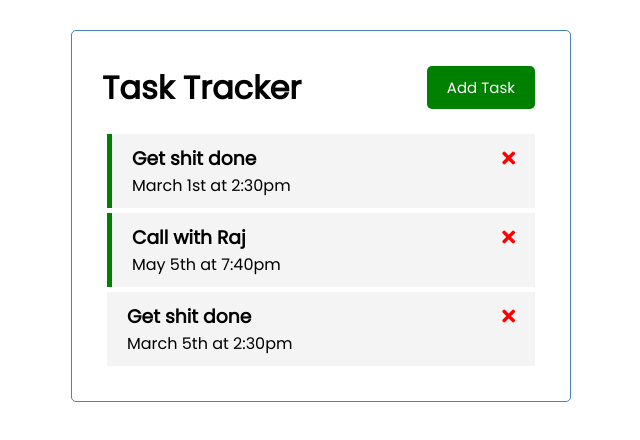
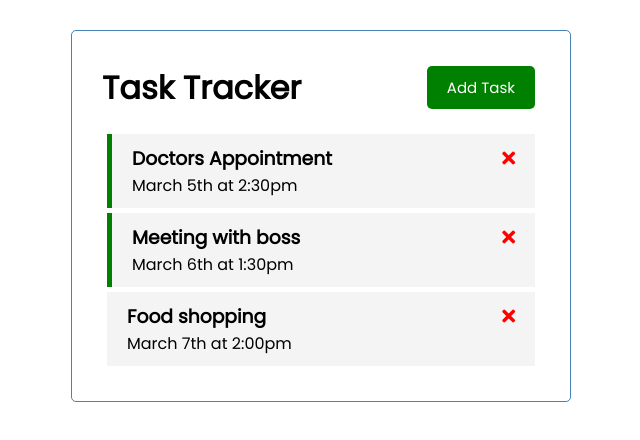
Before and after one commit to NunoGaioPereira/vue-task-manager, a Vue app: page / in a window 1280 px wide. Shown: the top 440 px of the page, without its empty margins (319-959 px from the left). Built offline with nearby package versions, Linux system fonts and the light colour scheme; data requests are answered from the project's data file.

Commit message:
Get tasks from JSON server

```diff
--- /dev/null
+++ b/db.json
@@ -0,0 +1,22 @@
+{
+    "tasks": [
+      {
+        "id": "1",
+        "text": "Doctors Appointment",
+        "day": "March 5th at 2:30pm",
+        "reminder": true
+      },
+      {
+        "id": "2",
+        "text": "Meeting with boss",
+        "day": "March 6th at 1:30pm",
+        "reminder": true
+      },
+      {
+        "id": "3",
+        "text": "Food shopping",
+        "day": "March 7th at 2:00pm",
+        "reminder": false
+      }
+    ]
+  }
--- a/package.json
+++ b/package.json
@@ -5,6 +5,7 @@
   "scripts": {
     "serve": "vue-cli-service serve",
     "build": "vue-cli-service build",
+    "backend": "json-server --watch db.json --port 5000",
     "lint": "vue-cli-service lint"
   },
   "dependencies": {
--- a/src/App.vue
+++ b/src/App.vue
@@ -43,28 +43,16 @@ export default {
     toggleReminder(id) {
       this.tasks = this.tasks.map((task) => task.id === id ? {...task, reminder: !task.reminder} : task);
     },
+    async fetchTasks() {
+      const res = await fetch('http://localhost:5000/tasks');
+
+      const data = await res.json();
+
+      return data;
+    }
   },
-  created() {
-    this.tasks = [
-      {
-        id: 1,
-        text: 'Get shit done',
-        day: 'March 1st at 2:30pm',
-        reminder: true,
-      },
-      {
-        id: 2,
-        text: 'Call with Raj',
-        day: 'May 5th at 7:40pm',
-        reminder: true,
-      },
-      {
-        id: 3,
-        text: 'Get shit done',
-        day: 'March 5th at 2:30pm',
-        reminder: false,
-      },
-    ]
+  async created() {
+    this.tasks = await this.fetchTasks();
   }
 }
 </script>
```
